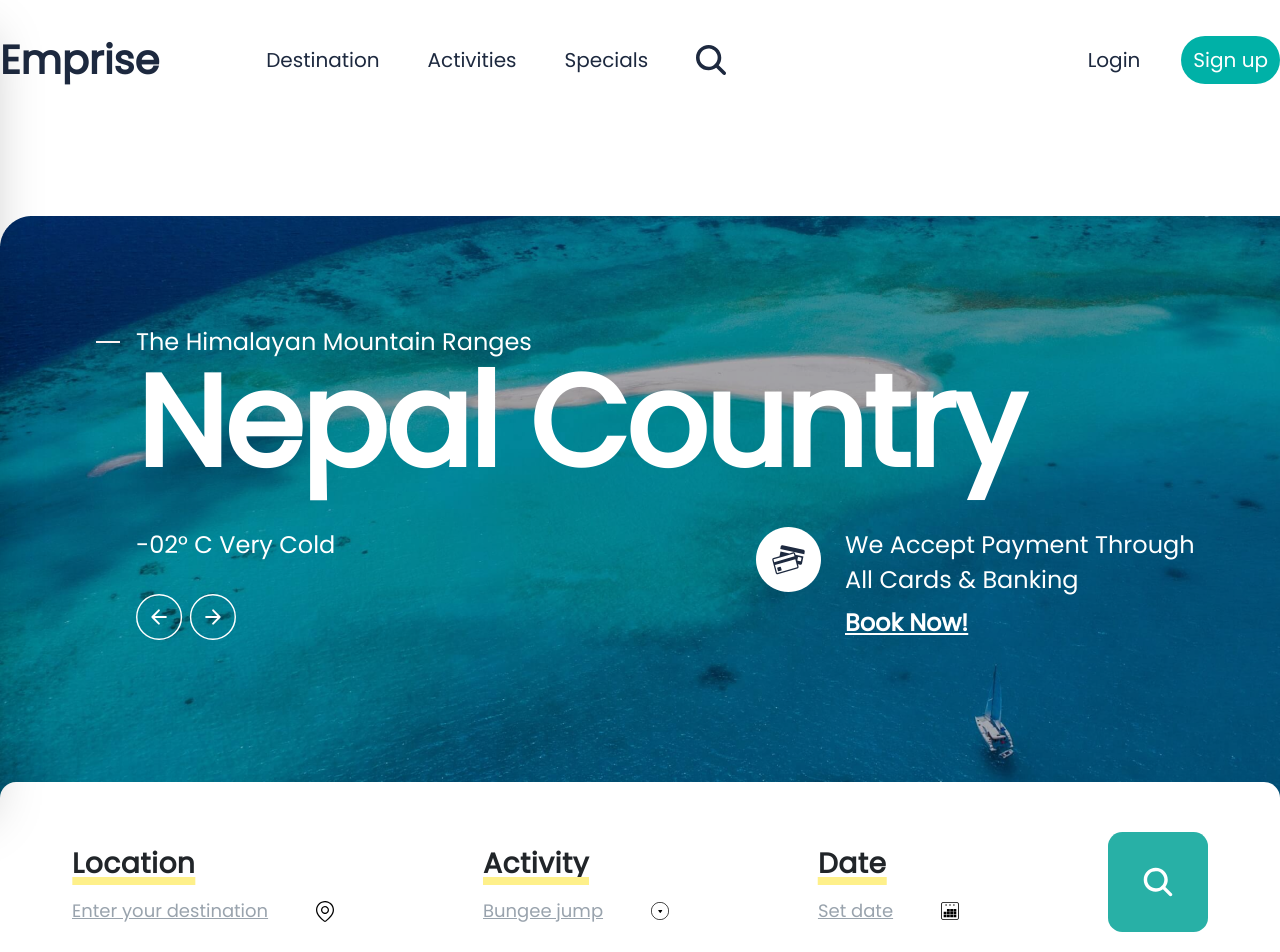
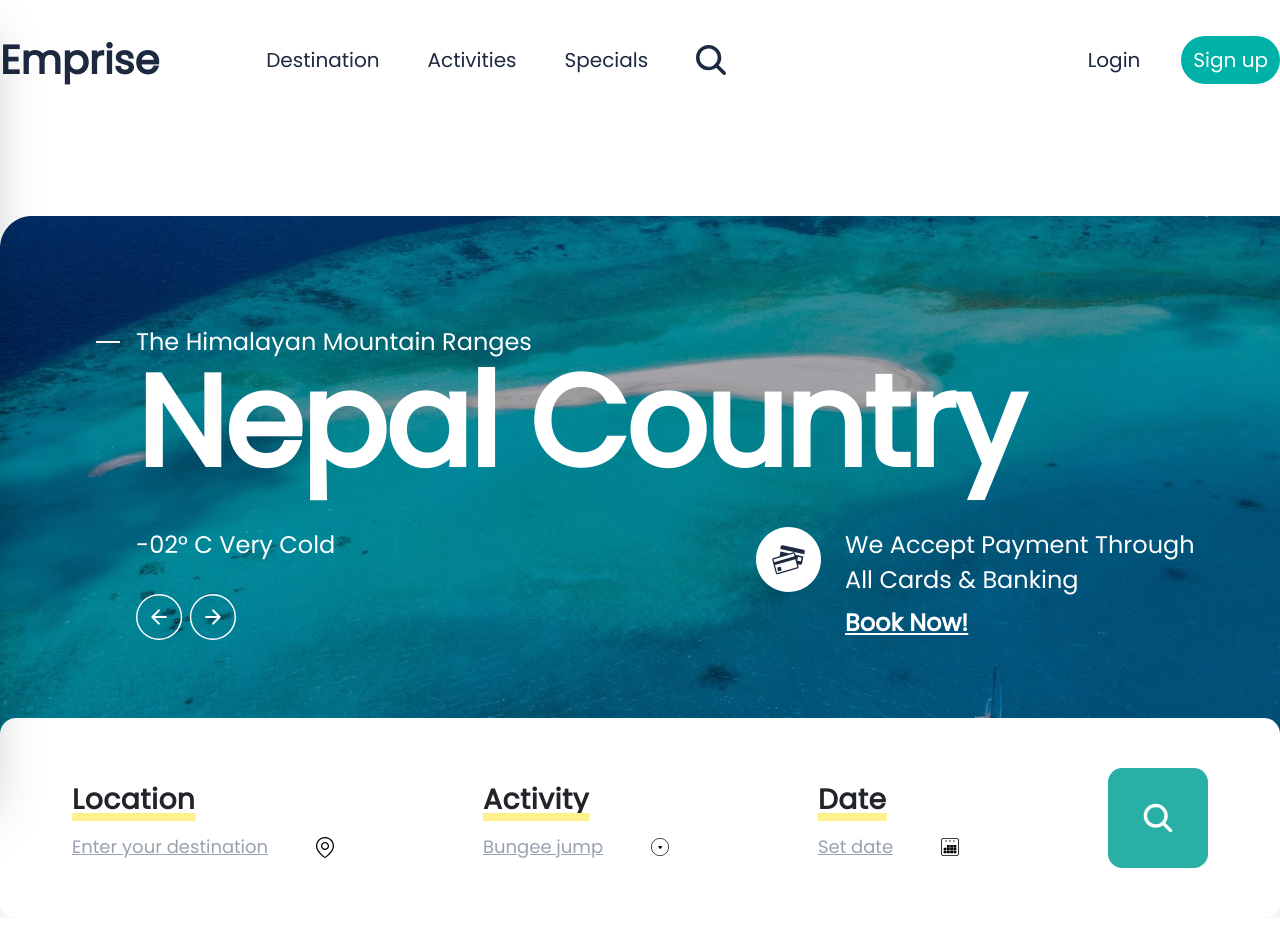
Before and after one commit to ess-maker/Technology-Shopping-Website, a Next.js app: page / in a window 1280 px wide. Shown: the top 952 px of the page. After the commit the page ends 918 px from the top, so only its background shows below. Built offline with nearby package versions, Linux system fonts and the light colour scheme.

Commit message:
testing the website

```diff
--- a/app/layout.tsx
+++ b/app/layout.tsx
@@ -9,7 +9,7 @@ const Poppins = PoppinsFont({
 
 export const metadata: Metadata = {
   title: 'Emprise',
-  description: '',
+  description: 'travel website',
 }
 
 export default function RootLayout({
--- a/components/hero/Searchbar.tsx
+++ b/components/hero/Searchbar.tsx
@@ -5,7 +5,7 @@ import Image from 'next/image'
 
 const Searchbar = () => {
   return (
-    <main className='max-w-[1328px] xl:-mt-20 mx-auto relative z-10
+    <main className='max-w-[1328px] xl:-mt-36 mx-auto relative z-10
     flex flex-wrap items-center justify-between gap-8
     bg-white shadow-[0px_43px_66px_0px_rgba(0,0,0,0.07)] rounded-2xl py-[50px] px-[72px]'>
         {shearchbarlinks.map(shearchbarlink => (
```
